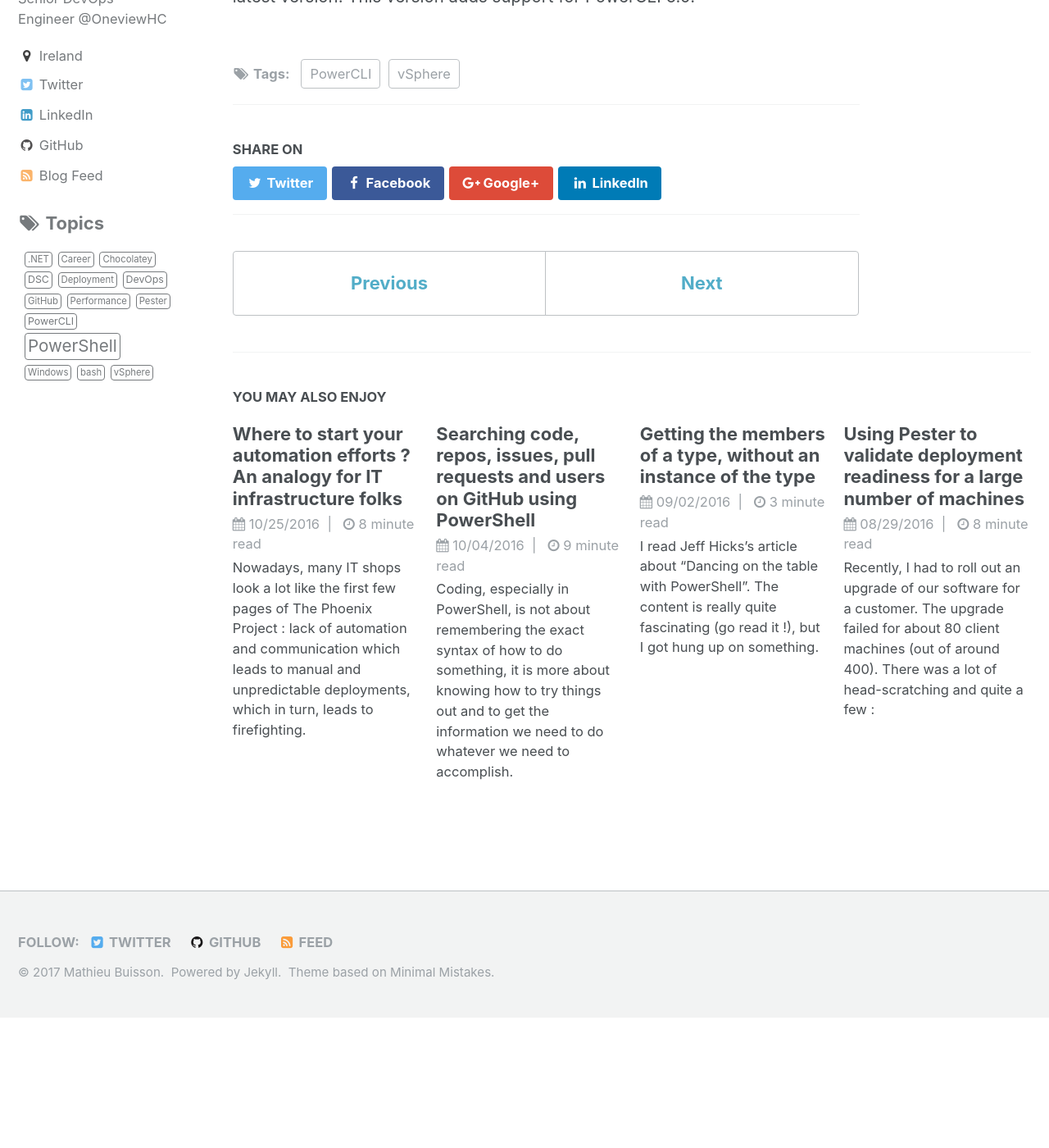
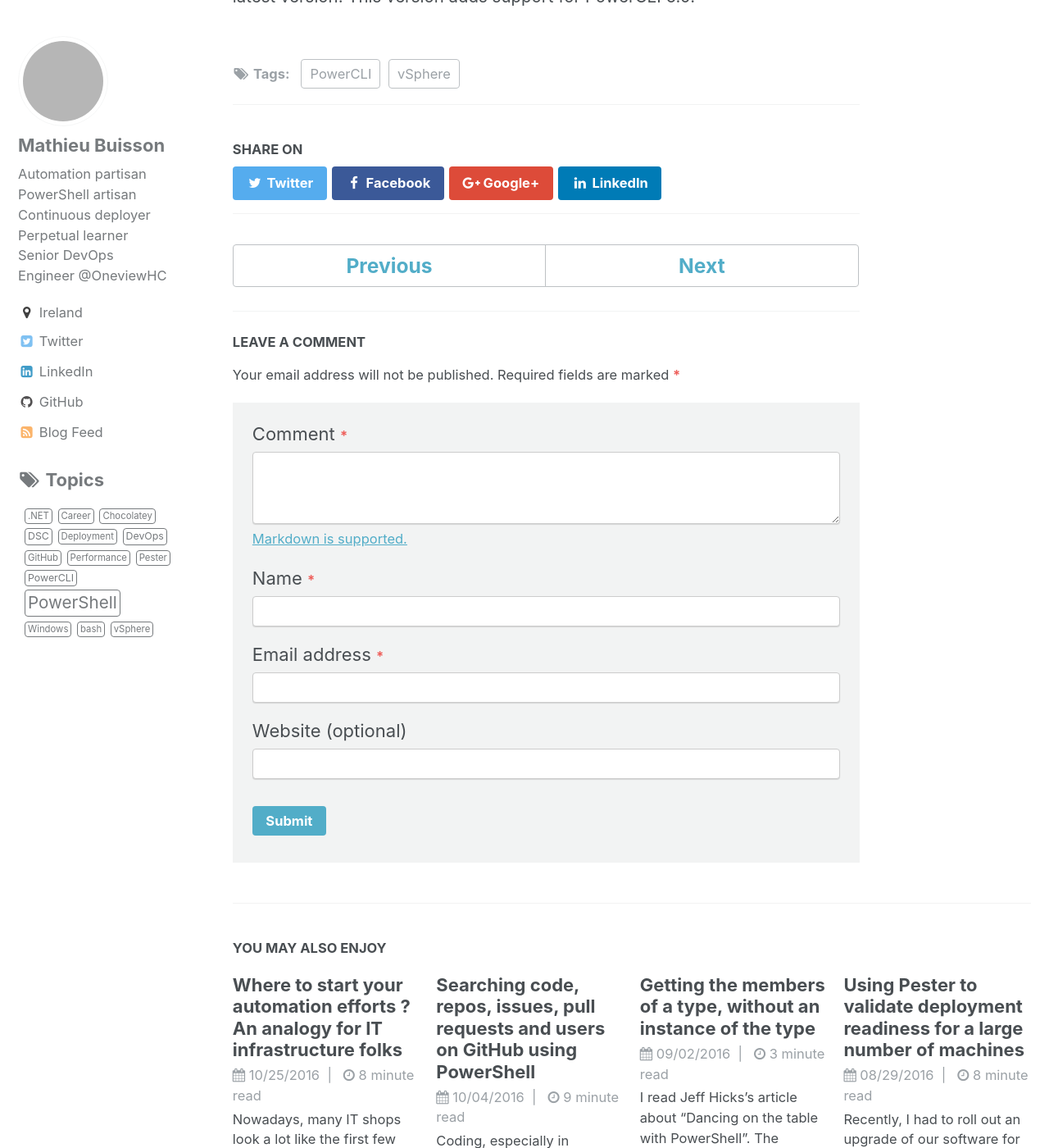
Before and after one commit to MathieuBuisson/MathieuBuisson.github.io, a Jekyll site: the page built from _posts/2015/2015-10-16-powercli-storage-reports.md, in a window 1280 px wide and 1400 px high, scrolled down 1209 px. Shown: the whole window at 82% size. Built offline with Jekyll 4.4.1, drawn with Linux system fonts in a browser that asks for light colours; before the commit the page ends 2450 px from its top, so only the background shows below that; grey boxes are pictures that could not be loaded.

Commit message:
Customize comments system

```diff
--- a/_config.yml
+++ b/_config.yml
@@ -23,7 +23,7 @@ comments:
     colorscheme          : # "light" (default), "dark"
 staticman:
   # allowedFields          : ['name', 'email', 'url', 'message']
-  # branch                 : "notsureWhichBranch"
+  branch                 : "develop"
   # commitMessage          : "New comment."
   # filename               : comment-{@timestamp}
   # format                 : "yml"
--- a/_includes/comments.html
+++ b/_includes/comments.html
@@ -87,8 +87,8 @@
               <fieldset>
                 <div class="g-recaptcha" data-sitekey="6LfHDiwUAAAAADsLrNrJ0vTWQl58cnDap4aiy1qA"></div>
               </fieldset>
-              <fieldset>
-                <button type="submit" id="comment-form-submit" tabindex="5" class="btn btn--large">{{ site.data.ui-text[site.locale].comment_btn_submit | default: "Submit Comment" }}</button>
+              <fieldset style="margin-top: 15px;">
+                <button type="submit" id="comment-form-submit" tabindex="5" class="btn btn--info">{{ site.data.ui-text[site.locale].comment_btn_submit | default: "Submit Comment" }}</button>
               </fieldset>
             </form>
             <!-- End new comment form -->
--- a/_sass/minimal-mistakes/_navigation.scss
+++ b/_sass/minimal-mistakes/_navigation.scss
@@ -124,11 +124,11 @@
   /* next/previous buttons */
   &--pager {
     display: block;
-    padding: 1em 2em;
+    padding: 0.27em 0.54em;
     float: left;
     width: 50%;
     font-family: $sans-serif;
-    font-size: $type-size-5;
+    font-size: 1.12em;
     font-weight: bold;
     text-align: center;
     text-decoration: none;
@@ -163,8 +163,8 @@
 .page__meta + .pagination,
 .page__share + .pagination,
 .page__comments + .pagination {
-  margin-top: 0.55em;
-  padding-top: 2em;
+  margin-top: 0.5em;
+  padding-top: 1.7em;
   border-top: 1px solid $border-color;
 }
 
--- a/_sass/minimal-mistakes/_page.scss
+++ b/_sass/minimal-mistakes/_page.scss
@@ -304,9 +304,9 @@
 }
 
 .page__comments-title {
-  margin-top: 2rem;
+  margin-top: 1.3rem;
   margin-bottom: 10px;
-  padding-top: 2rem;
+  padding-top: 1.3rem;
   font-size: $type-size-6;
   border-top: 1px solid $border-color;
   text-transform: uppercase;
```
